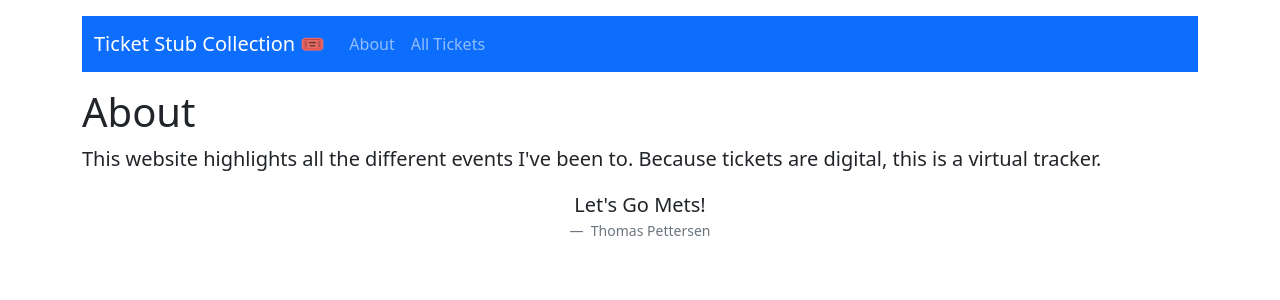
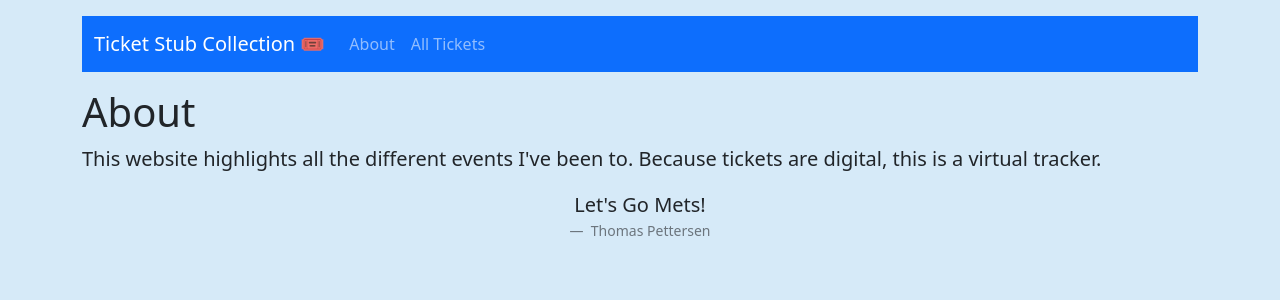
Before and after one commit to tpett20/ticket_stub_collector, a Django app: page /about/ in a window 1280 px wide. Shown: the top 300 px of the page. Run offline with Django 4.2, Linux system fonts and the light colour scheme.

Commit message:
additional styling edits.

```diff
--- /dev/null
+++ b/main_app/static/css/style.css
@@ -0,0 +1,3 @@
+body {
+    background-color: #D6EAF8;
+}
--- a/main_app/templates/base.html
+++ b/main_app/templates/base.html
@@ -14,7 +14,7 @@
     <header class="container">
         <nav class="navbar navbar-expand-lg navbar-dark bg-primary mt-3">
             <div class="container-fluid">
-                <a class="navbar-brand" href="">Ticket Stub Collection 🎟️</a>
+                <a class="navbar-brand" href="/tickets">Ticket Stub Collection 🎟️</a>
                 <button class="navbar-toggler" type="button" data-bs-toggle="collapse" data-bs-target="#navbarNav" aria-controls="navbarNav" aria-expanded="false" aria-label="Toggle navigation">
                     <span class="navbar-toggler-icon"></span>
                 </button>
```
Also changed, not shown: main_app/static/css/styles.css (deleted).
